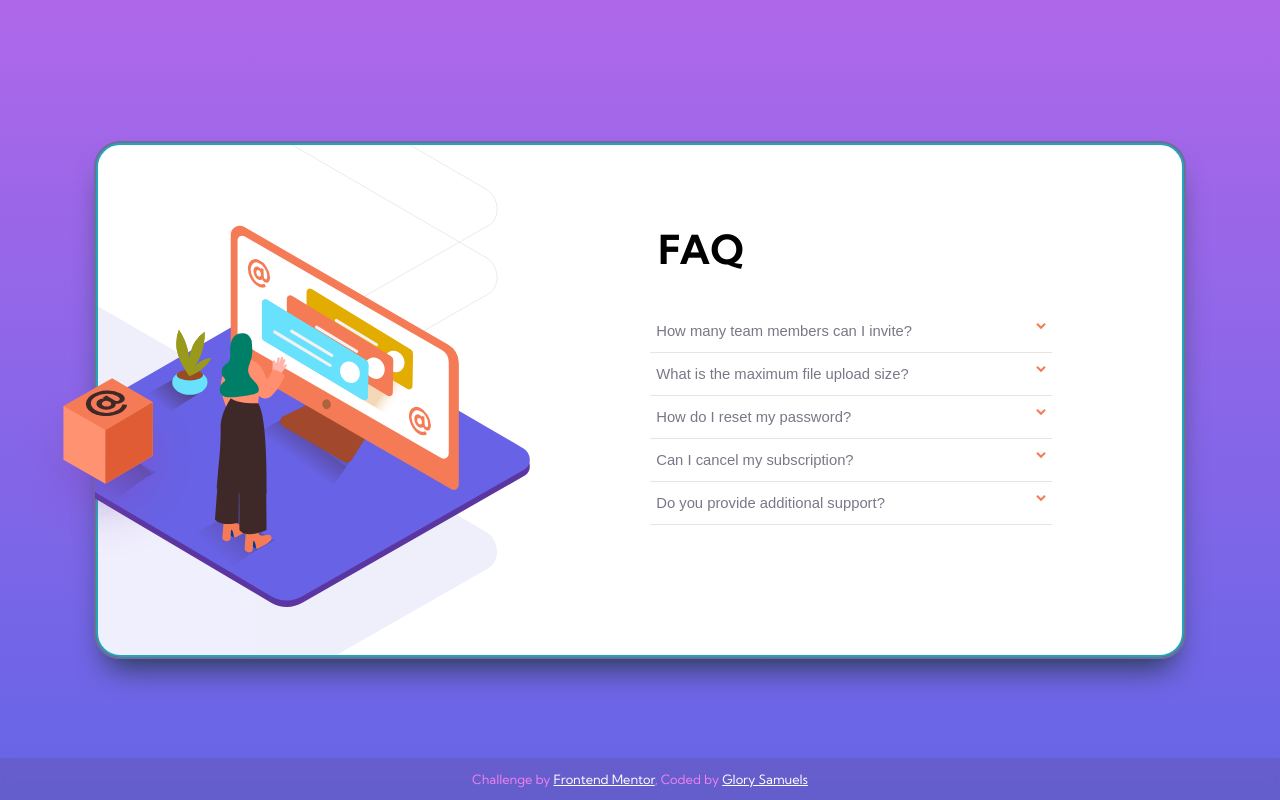
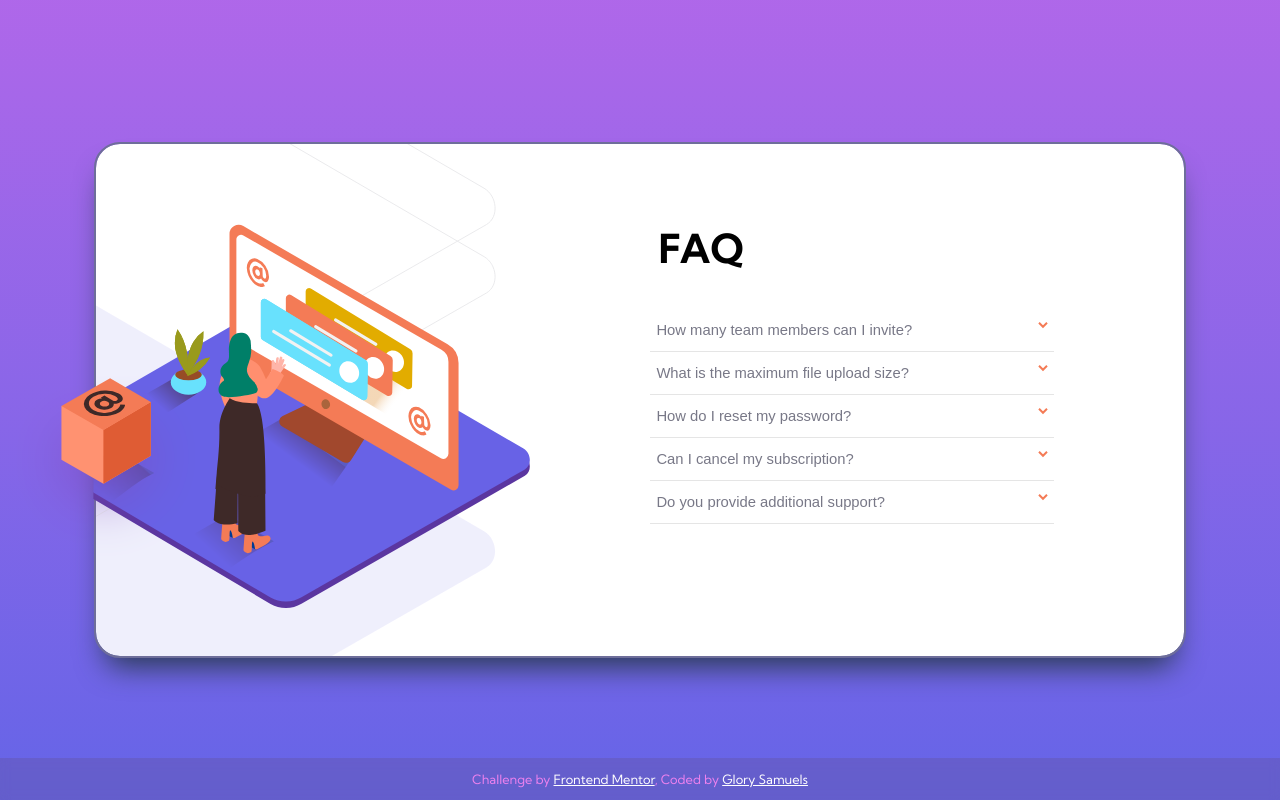
Before and after one commit to Theglxry/faq-accordion, a plain HTML site: page index.html in a window 1280 px wide. Drawn offline with Linux system fonts and the light colour scheme.

Commit message:
Quick update

```diff
--- a/style.css
+++ b/style.css
@@ -87,7 +87,7 @@ main {
   background-repeat: no-repeat;
   outline: 2px solid rgb(110, 110, 154);
 
-  border: 2px solid rgb(33, 165, 185);
+  /* border: 2px solid rgb(33, 165, 185); */
 }
 
 .container .image-wrapper {
```
